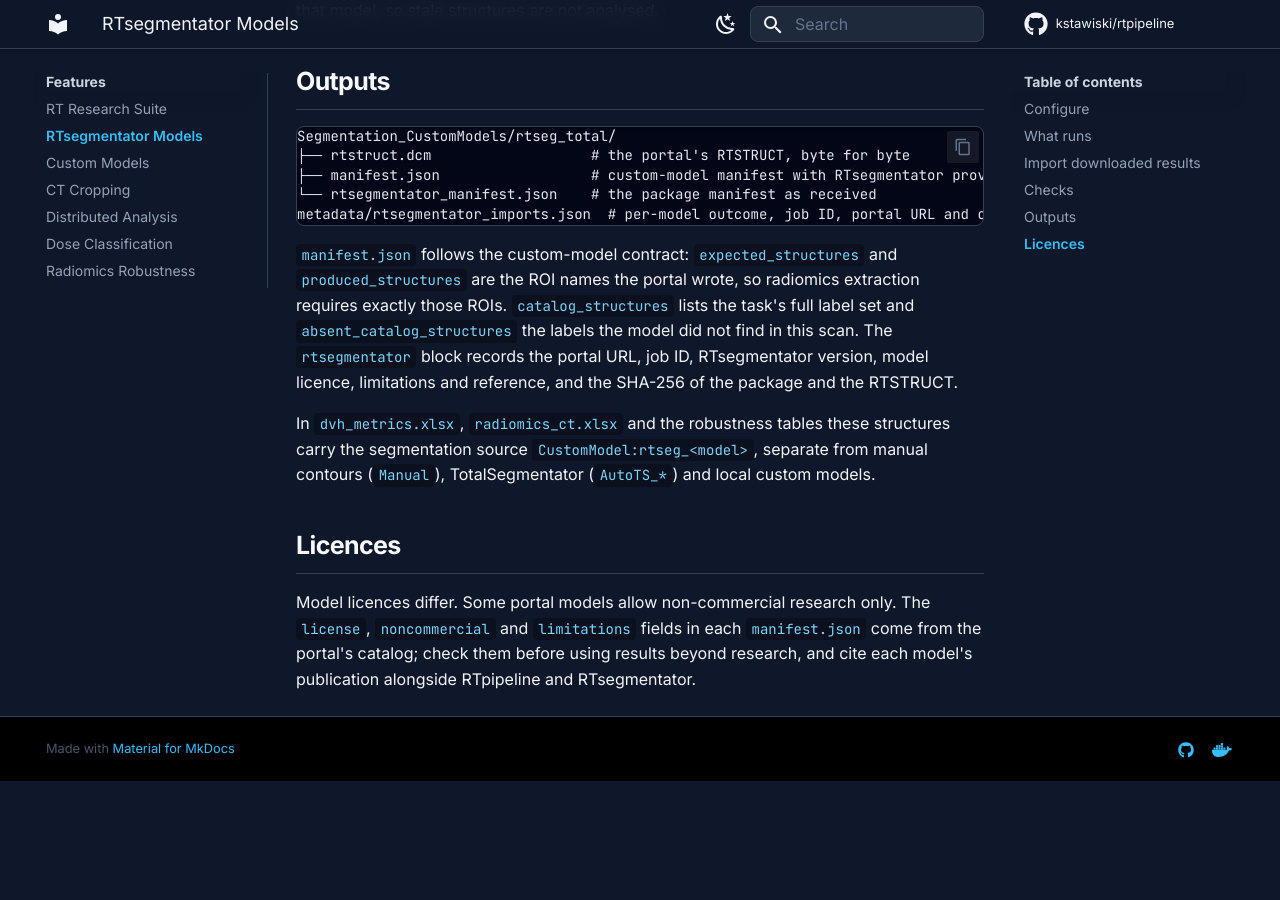
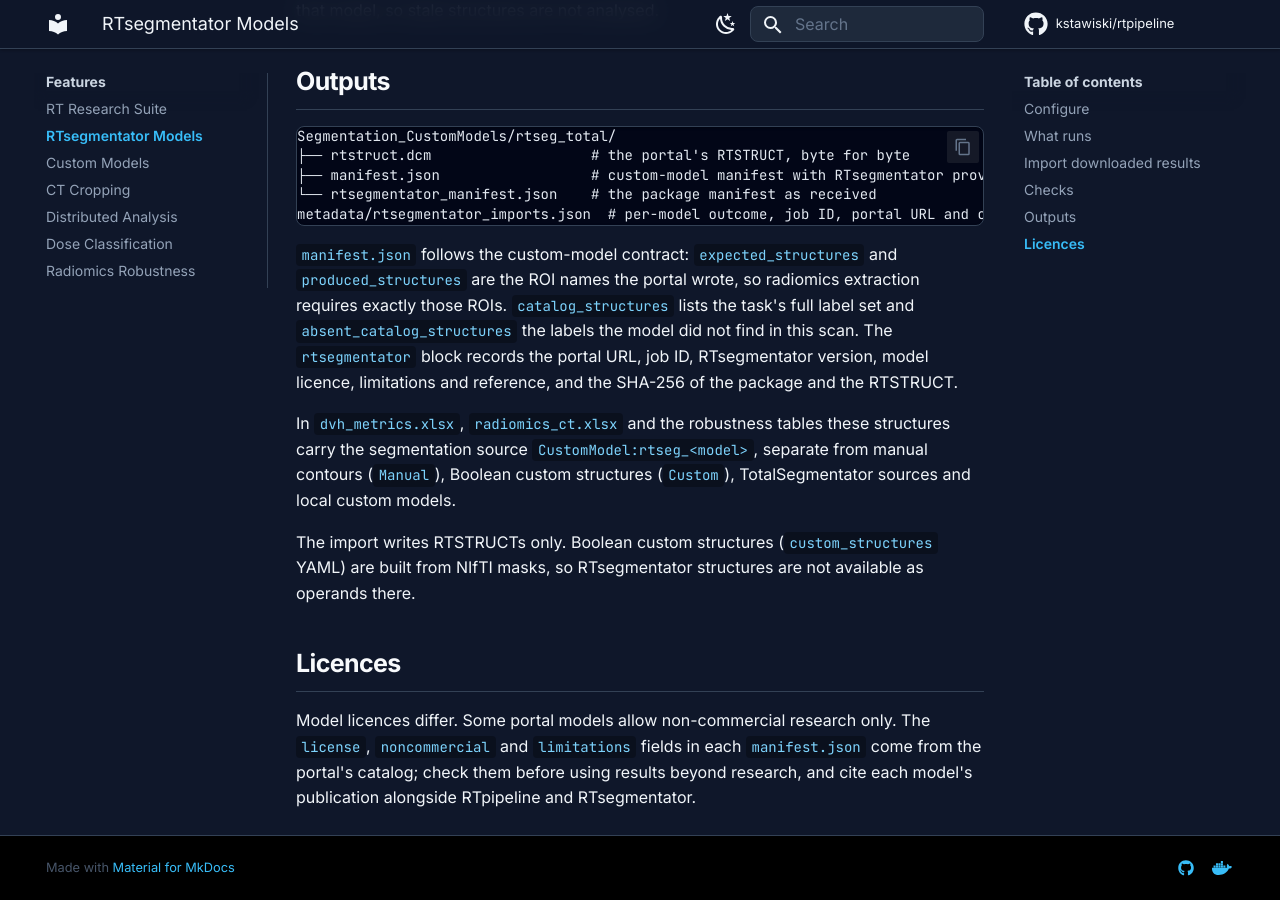
Before and after one commit to kstawiski/rtpipeline, an MkDocs documentation site: the page built from docs/features/rtsegmentator.md, in a window 1280 px wide and 900 px high, scrolled down 2032 px. Built offline with MkDocs 1.6.1 and Material for MkDocs 9.7.7, drawn with Linux system fonts in a browser that asks for light colours; comment, search, counter and statistics services are not loaded; before the commit the page ends 2813 px from its top, so only the background shows below that.

Commit message:
Publish the GitHub release on tag push; note RTsegmentator operand scope
release.yml checks that the tag equals rtpipeline/__init__.py and publishes the
release with the matching release-notes section, with documentation links pointed
at the published site. The RTsegmentator page states that imported RTSTRUCTs are
not operands for Boolean custom structures, which are built from NIfTI masks.

Co-Authored-By: Claude Opus 5.5 <noreply@anthropic.com>
Claude-Session: https://claude.ai/code/session_01R2tenWaPVAKJf3G8AW7EyW

```diff
--- a/docs/features/rtsegmentator.md
+++ b/docs/features/rtsegmentator.md
@@ -99,7 +99,12 @@ licence, limitations and reference, and the SHA-256 of the package and the RTSTR
 
 In `dvh_metrics.xlsx`, `radiomics_ct.xlsx` and the robustness tables these structures
 carry the segmentation source `CustomModel:rtseg_<model>`, separate from manual
-contours (`Manual`), TotalSegmentator (`AutoTS_*`) and local custom models.
+contours (`Manual`), Boolean custom structures (`Custom`), TotalSegmentator sources and
+local custom models.
+
+The import writes RTSTRUCTs only. Boolean custom structures (`custom_structures`
+YAML) are built from NIfTI masks, so RTsegmentator structures are not available as
+operands there.
 
 ## Licences
 
```
Also changed, not shown: 1 other file.
